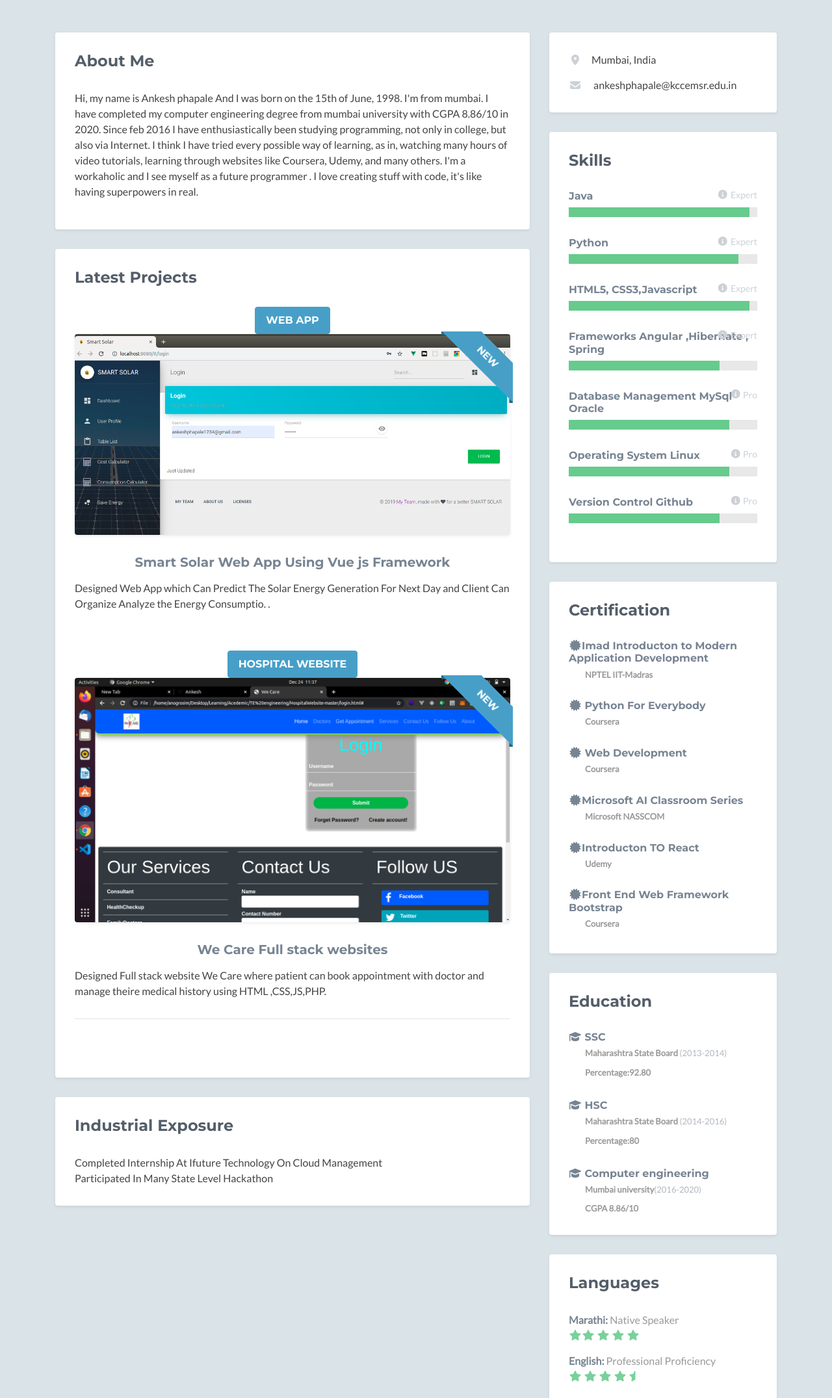
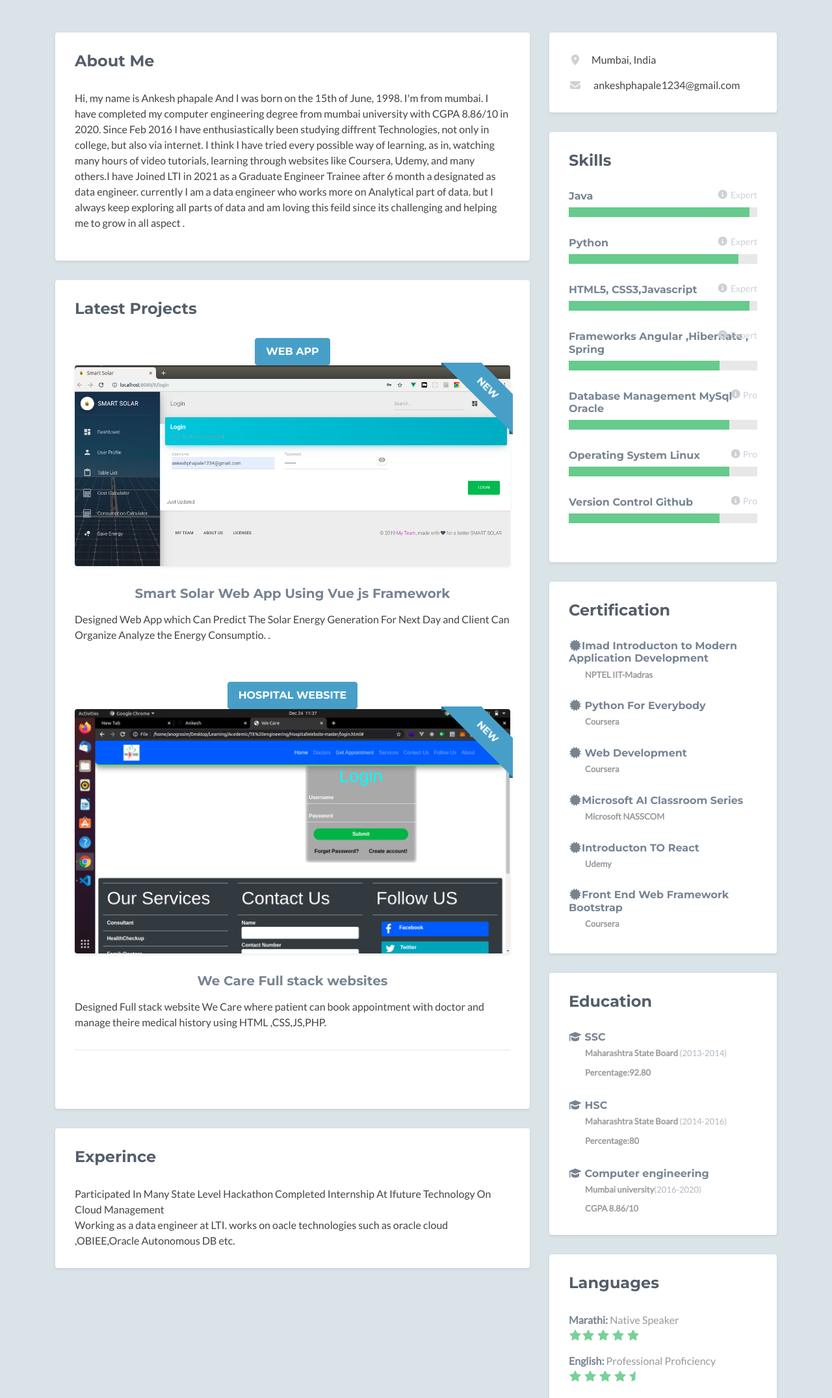
Before and after one commit to AnkeshPhapale/PF, a plain HTML site: page index.html in a window 1280 px wide. Shown: the part 260-2411 px from the top of the page at 65% size. Drawn offline with nearby package versions, Linux system fonts and the light colour scheme; no server answers; some icons are missing.

Commit message:
Update index.html

```diff
--- a/index.html
+++ b/index.html
@@ -53,7 +53,7 @@
                     <div class="section-inner shadow-sm rounded">
                         <h2 class="heading">About Me</h2>
                         <div class="content">
-                            <p>Hi, my name is Ankesh phapale And I was born on the 15th of June, 1998. I'm from mumbai. I have completed my computer engineering degree from mumbai university with CGPA 8.86/10 in 2020. Since feb 2016 I have enthusiastically been studying programming, not only in college, but also via Internet. I think I have tried every possible way of learning, as in, watching many hours of video tutorials, learning through websites like Coursera, Udemy, and many others.  I'm a workaholic and I see myself as a future programmer . I love creating stuff with code, it's like having superpowers in real.</p>
+                            <p>Hi, my name is Ankesh phapale And I was born on the 15th of June, 1998. I'm from mumbai. I have completed my computer engineering degree from mumbai university with CGPA 8.86/10 in 2020. Since Feb 2016 I have enthusiastically been studying diffrent Technologies, not only in college, but also via internet. I think I have tried every possible way of learning, as in, watching many hours of video tutorials, learning through websites like Coursera, Udemy, and many others.I have Joined LTI in 2021 as a Graduate Engineer Trainee after 6 month a designated as data engineer. currently I am a  data engineer who works more on Analytical part of data. but I always  keep exploring all parts of data and  am loving this feild since its challenging and helping me to grow in all aspect  . </p>
 
                         </div><!--//content-->
                     </div><!--//section-inner-->
@@ -118,16 +118,20 @@
 
 
 
-                <section class="latest section">
-                    <div class="section-inner shadow-sm rounded">
-                        <h2 class="heading">Industrial Exposure</h2>
-                        <div class="content">
 
 
 
+                <section class="latest section">
+                    <div class="section-inner shadow-sm rounded">
+                        <h2 class="heading">Experince </h2>
+                        <div class="content">
+
+                            Participated In Many State Level Hackathon
+                            Completed Internship At Ifuture Technology On Cloud Management<br>
+
                             <!-- <hr class="divider" /> -->
-                            Completed Internship At Ifuture Technology On Cloud Management<br>
-                            Participated In Many State Level Hackathon
+                            Working as a data engineer at LTI. works on oacle technologies such as oracle cloud ,OBIEE,Oracle Autonomous DB etc.
+
 
 
 
@@ -151,7 +155,7 @@
                         <div class="content">
                             <ul class="list-unstyled">
                                 <li><i class="fas fa-map-marker-alt"></i><span class="sr-only">Location:</span>Mumbai, India</li>
-                                <li><i class="fas fa-envelope"></i><span class="sr-only">Email:</span><a></a> ankeshphapale@kccemsr.edu.in </li>
+                                <li><i class="fas fa-envelope"></i><span class="sr-only">Email:</span><a></a> ankeshphapale1234@gmail.com </li>
                             </ul>
                         </div><!--//content-->
                     </div><!--//section-inner-->
```
